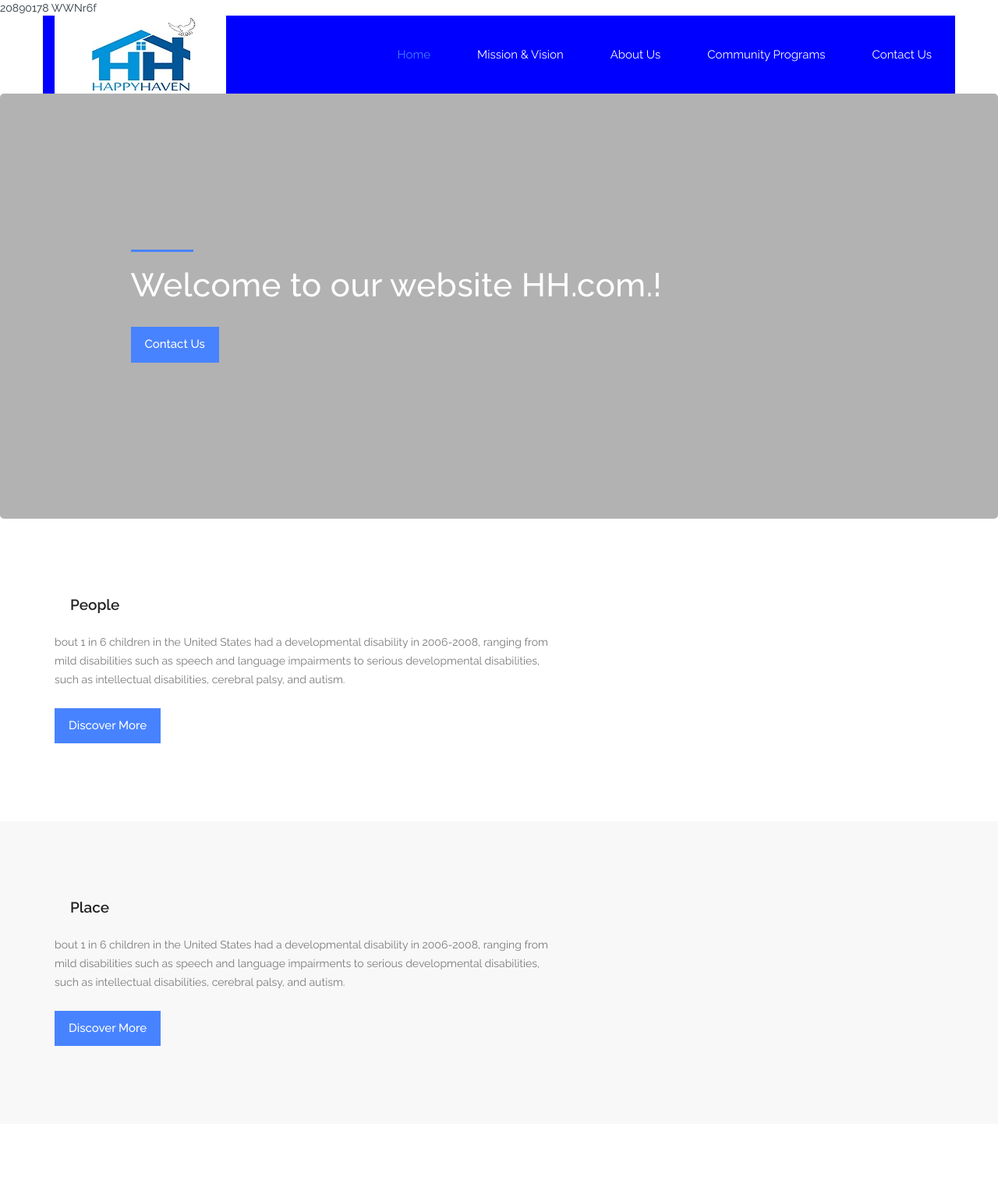
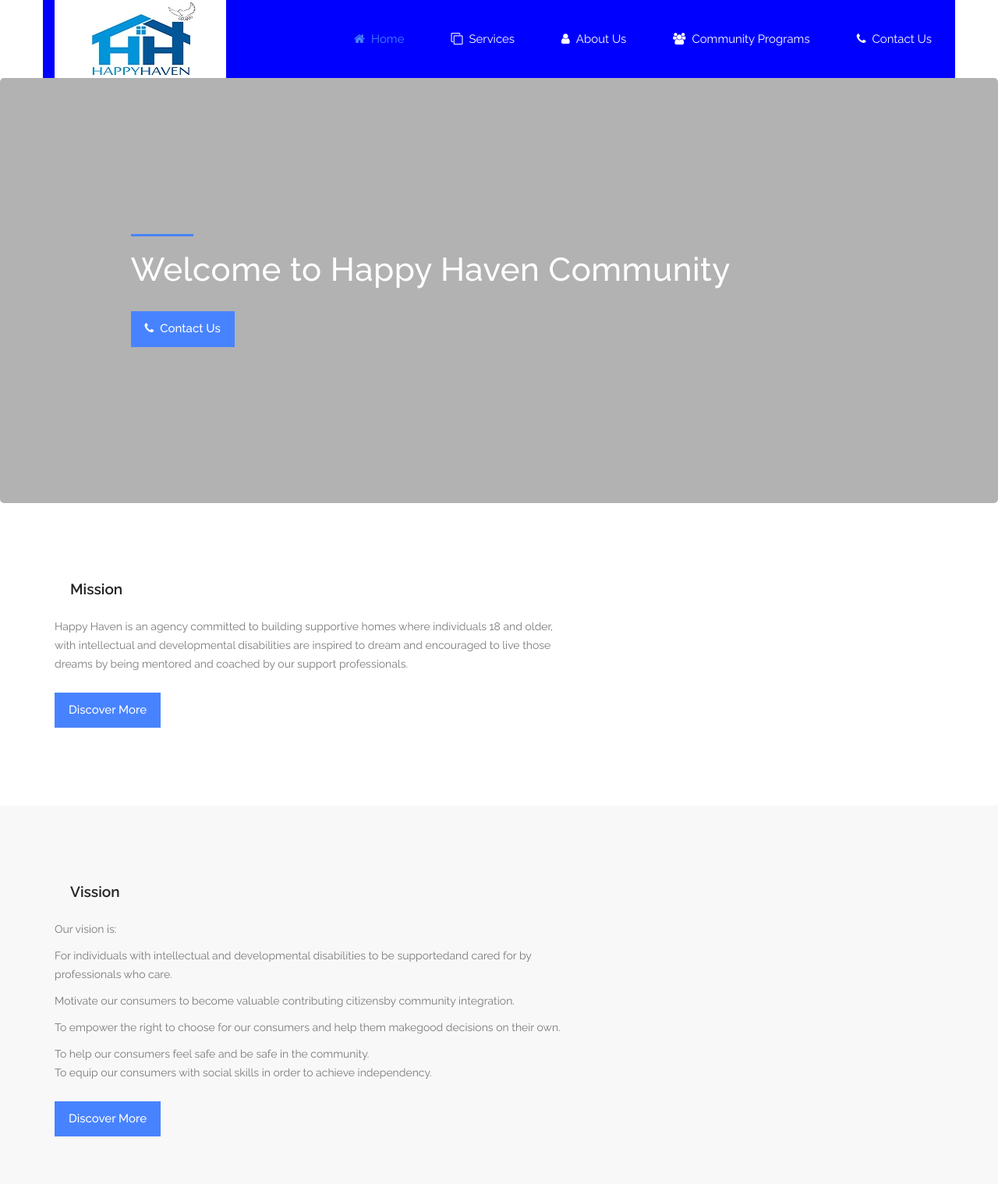
Before and after one commit to rcniyigena/happyhaven-site, a plain HTML site: page index.html in a window 1280 px wide. Shown: the top 1518 px of the page at 78% size. Drawn offline with nearby package versions, Linux system fonts and the light colour scheme.

Commit message:
main change

```diff
--- a/css/mainContainer.css
+++ b/css/mainContainer.css
@@ -17,3 +17,13 @@
 .testli a :hover.test{
   display: block;
 }
+.sub-menu-1{
+  display: none;
+}
+.menu-1 ul:hover .sub-menu-1{
+  display: block;
+  position: absolute;
+  background: rgb(0,0, 100);
+  margin-top: 15px;
+  margin-left: -15px;
+}
--- a/css/style.css
+++ b/css/style.css
@@ -176,10 +176,23 @@ section {
 }
 
 #primary-nav .active > a,
-#primary-nav li > a:hover,
+
 #primary-nav li.selected > a {
   color: #4883ff;
+
+
 }
+#primary-nav li a:hover{
+  color: #4883ff;
+
+}
+#primary-nav .fa{
+  margin-right: 8px;
+}
+.blue-button .fa{
+  margin-right: 8px;
+}
+
 
 #unactive {
   color: white;
--- a/index.html
+++ b/index.html
@@ -14,6 +14,8 @@
         <link rel="stylesheet" href="css/hero-slider.css">
         <link rel="stylesheet" href="css/owl-carousel.css">
         <link rel="stylesheet" href="css/style.css">
+        <link rel="stylesheet" href="css/mainContainer.css">
+        <link rel="stylesheet" href="https://stackpath.bootstrapcdn.com/font-awesome/4.7.0/css/font-awesome.min.css">
 
         <link href="https://fonts.googleapis.com/css?family=Raleway:100,200,300,400,500,600,700,800,900" rel="stylesheet">
 
@@ -22,36 +24,38 @@
 
 <body >
 
-    <!-- <ul class="test">
-        <li>ME</li>
-        <li>YOU</li>
-    </ul> --> 20890178 WWNr6f
-
     <div style="background-color: blue;">
         <header id="header">
             <div class="container" style="background-color: blue;">
                 <div class="row">
-                    <div class="col-md-12" style="color: cornsilk;">
+                    <div class="col-md-12"  class="menu-1">
                         <button id="primary-nav-button" type="button">Menu</button>
                         <a href="index.html"><div class="logo"><img src="images/logo1.jpg" alt="Logo"></div></a>
 
 
                         <nav id="primary-nav" class="dropdown cf">
-                            <ul class="dropdown menu">
-                                <li class='active'><a href="index.html">Home</a></li>
+                            <ul class="dropdown menu" >
+                                <li class='active'><a href="index.html"><i class="fa fa-home" aria-hidden="true"></i>Home</a></li>
 
-                                <li ><a href="#" >Mission & Vision</a></li>
-
-                                <li class="testli"><a href="#">About Us </a>
-
+                                <li ><a href="#" ><i class="fa fa-clone" aria-hidden="true"></i>Services</a>
+                                    <div class="sub-menu-1">
+                                        <ul>
+                                            <li><a>Mission</a></li>
+                                            <li><a>Programs</a></li>
+                                            <li><a>Mission</a></li>
+                                        </ul>
+                                    </div>
                                 </li>
 
-                                <li><a href="#">Community Programs</a></li>
+                                <li class="testli"><a href="team.html"><i class="fa fa-user" aria-hidden="true"></i>About Us </a></li>
 
-                                <li><a href="#">Contact Us</a></li>
+                                <li><a href="#"><i class="fa fa-users" aria-hidden="true"></i>Community Programs</a></li>
+
+                                <li><a href="#"><i class="fa fa-phone" aria-hidden="true"></i>Contact Us</a></li>
                             </ul>
                         </nav><!-- / #primary-nav -->
                     </div>
+
                 </div>
             </div>
         </header>
@@ -63,9 +67,9 @@
                 <div class="col-md-10 col-md-offset-1">
                     <div class="banner-caption">
                         <div class="line-dec"></div>
-                        <h2>Welcome to our website HH.com.!</h2>
+                        <h2>Welcome to Happy Haven Community</h2>
                         <div class="blue-button">
-                            <a href="#">Contact Us</a>
+                            <a href="#"><i class="fa fa-phone" aria-hidden="true"></i>Contact Us</a>
                         </div>
                     </div>
                 </div>
@@ -80,8 +84,9 @@
                     <div class="col-md-7">
                         <div class="left-content">
                             <br>
-                            <h4>People</h4>
-                            <p>bout 1 in 6 children in the United States had a developmental disability in 2006-2008, ranging from mild disabilities such as speech and language impairments to serious developmental disabilities, such as intellectual disabilities, cerebral palsy, and autism.</p>
+                            <h4>Mission</h4>
+                            <p>Happy Haven is an agency committed to building supportive homes where individuals 18 and older, with intellectual and developmental disabilities are inspired to dream and encouraged to live those dreams by being mentored and coached by our support professionals.
+                                </p>
                             <div class="blue-button">
                                 <a href="#">Discover More</a>
                             </div>
@@ -101,8 +106,12 @@
                     <div class="col-md-7">
                         <div class="left-content">
                             <br>
-                            <h4>Place</h4>
-                            <p>bout 1 in 6 children in the United States had a developmental disability in 2006-2008, ranging from mild disabilities such as speech and language impairments to serious developmental disabilities, such as intellectual disabilities, cerebral palsy, and autism.</p>
+                            <h4>Vission</h4>
+                            <p>Our vision is:</p>
+                            <p>For individuals with intellectual and developmental disabilities to be supportedand cared for by professionals who care. </p>
+                            <p>Motivate our consumers to become valuable contributing citizensby community integration.</p>
+                            <p>To empower the right to choose for our consumers and help them makegood  decisions on their own.</p>
+                            <p>To help our consumers feel safe and be safe in the community.<br/>To equip our consumers with social skills in order to achieve independency.</p>
                             <div class="blue-button">
                                 <a href="#">Discover More</a>
                             </div>
```
Also changed, not shown: myCss.css (+45 -2 lines), team.html (+16 -7 lines).
